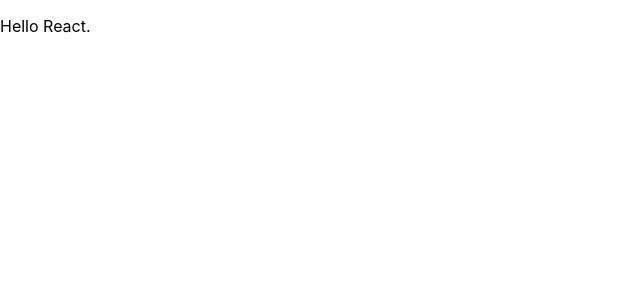
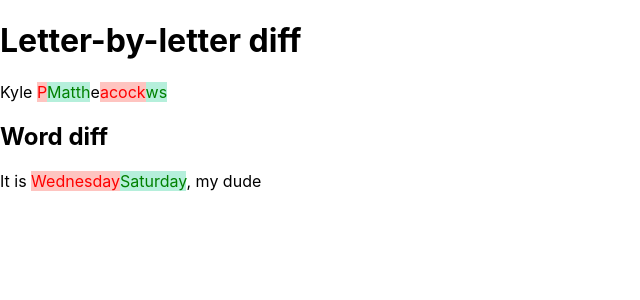
Before and after one commit to 10inoino/sentence-diff, a React (Create React App) app: page / in a window 1280 px wide. Shown: the top 300 px of the page, without its empty margins (0-640 px from the left). Built offline with nearby package versions, Linux system fonts and the light colour scheme.

Commit message:
confirm diff

```diff
--- a/package.json
+++ b/package.json
@@ -6,10 +6,12 @@
     "@testing-library/jest-dom": "^5.14.1",
     "@testing-library/react": "^13.0.0",
     "@testing-library/user-event": "^13.2.1",
+    "@types/diff": "^5.0.2",
     "@types/jest": "^27.0.1",
     "@types/node": "^16.7.13",
     "@types/react": "^18.0.0",
     "@types/react-dom": "^18.0.0",
+    "diff": "^5.1.0",
     "react": "^18.2.0",
     "react-dom": "^18.2.0",
     "react-scripts": "5.0.1",
--- a/src/App.tsx
+++ b/src/App.tsx
@@ -1,10 +1,20 @@
-import React from 'react';
+import Diff from './Diff';
 import './App.css';
 
 function App() {
   return (
     <div>
-      <p>Hello React.</p>
+      <main>
+        <h1>Letter-by-letter diff</h1>
+        <Diff string1="Kyle Peacock" string2="Kyle Matthews" />
+        <br />
+        <h2>Word diff</h2>
+        <Diff
+          string1="It is Wednesday, my dude"
+          string2="It is Saturday, my dude"
+          mode="words"
+        />
+      </main>
     </div>
   );
 }
--- /dev/null
+++ b/src/Diff.tsx
@@ -0,0 +1,39 @@
+import * as diff from "diff";
+import PropTypes from "prop-types";
+window.Diff = diff;
+
+const styles = {
+  added: {
+    color: "green",
+    backgroundColor: "#b5efdb"
+  },
+  removed: {
+    color: "red",
+    backgroundColor: "#fec4c0"
+  }
+};
+
+const Diff = ({ string1 = "", string2 = "", mode = "characters" }) => {
+  let groups: diff.Change[] = [];
+
+  if (mode === "characters") groups = diff.diffChars(string1, string2);
+  if (mode === "words") groups = diff.diffWords(string1, string2);
+
+  const mappedNodes = groups.map(group => {
+    const { value, added, removed } = group;
+    let nodeStyles;
+    if (added) nodeStyles = styles.added;
+    if (removed) nodeStyles = styles.removed;
+    return <span style={nodeStyles}>{value}</span>;
+  });
+
+  return <span>{mappedNodes}</span>;
+};
+
+Diff.propTypes = {
+  string1: PropTypes.string,
+  string2: PropTypes.string,
+  mode: PropTypes.oneOf(["characters", "words"])
+};
+
+export default Diff;
```
Also changed, not shown: 1 other file (tests, documents, lock files or other folders).
